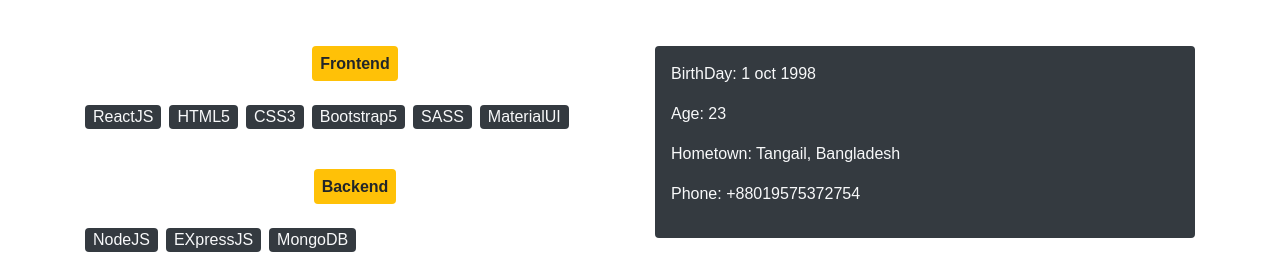
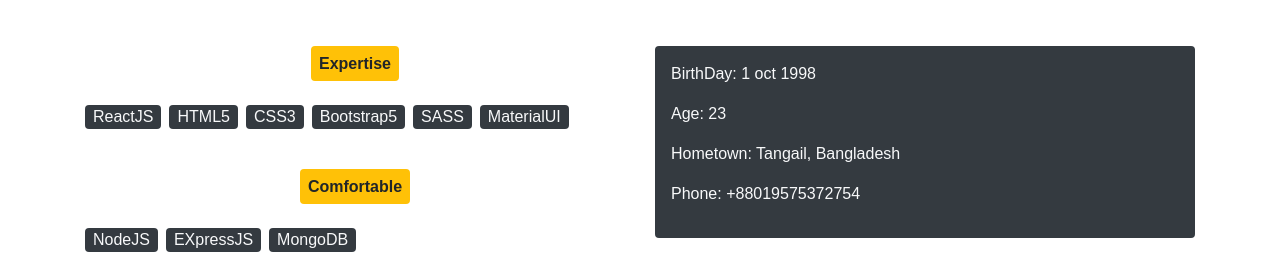
Before and after one commit to hossain909/my-portfolio, a React (Create React App) app: page /resume in a window 1280 px wide. Shown: the part 206-460 px from the top of the page. Built offline with nearby package versions, Linux system fonts and the light colour scheme.

Commit message:
All Done

```diff
--- a/src/components/Home/About/About.js
+++ b/src/components/Home/About/About.js
@@ -13,7 +13,6 @@ const About = () => {
             <img className="img-fluid" style={{ height: "450px" }} src={hossain} alt="" />
           </div>
           <div className="col-md-6 mt-3 align-self-center p-4 rounded">
-            <h4>Taieb Hossain</h4>
             <div>
               <p>Hello, I'm Taieb Hossain, a Front-End Developer. My core skill is based on JavaScript and React Js and I love to do most of the things using JavaScript. I love to make the websites more open to the world. I am able to do any programming-related task by handling difficult and hard situations at any time. And have a lot of skills in JavaScript, React and Node.js And I have done many projects related to this.</p>
             </div>
--- a/src/components/Resume/Resume.js
+++ b/src/components/Resume/Resume.js
@@ -11,7 +11,7 @@ const Resume = () => {
           <div className="col-md-6">
             <h4 className="bg-danger text-light p-2 mb-5 rounded">Programming Skills</h4>
             <div>
-              <h6 className="bg-warning d-inline-block font-weight-bold rounded p-2 mb-4 ">Frontend</h6>
+              <h6 className="bg-warning d-inline-block font-weight-bold rounded p-2 mb-4 ">Expertise</h6>
               <div className="d-flex">
                 <p className="bg-dark text-light rounded px-2">ReactJS</p>
                 <p className="bg-dark text-light ml-2 rounded px-2">HTML5</p>
@@ -22,7 +22,7 @@ const Resume = () => {
               </div>
             </div>
             <div>
-              <h6 className="bg-warning rounded p-2 my-4 d-inline-block font-weight-bold">Backend</h6>
+              <h6 className="bg-warning rounded p-2 my-4 d-inline-block font-weight-bold">Comfortable</h6>
               <div className="d-flex">
                 <p className="bg-dark text-light rounded px-2">NodeJS</p>
                 <p className="bg-dark text-light ml-2 rounded px-2">EXpressJS</p>
```
